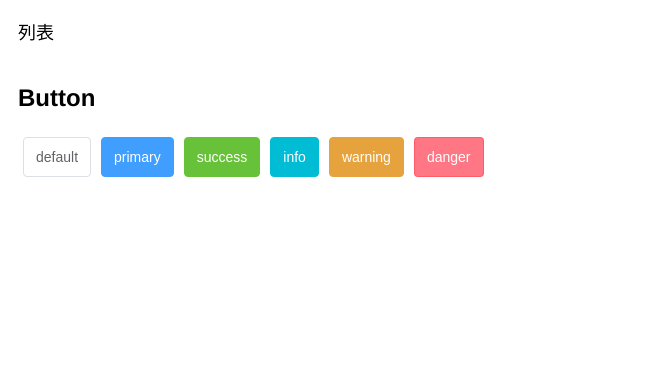
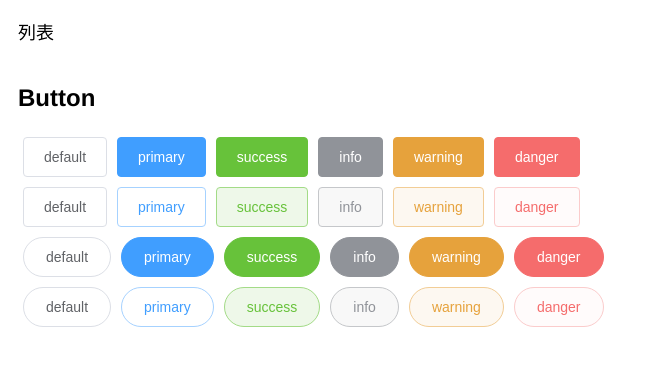
Before and after one commit to hlerenow/L-UI-REACT, a React app: page / in a window 1280 px wide. Shown: the top 366 px of the page, without its empty margins (0-649 px from the left). Built offline with nearby package versions, Linux system fonts and the light colour scheme.

Commit message:
feat: add button plain and round style

```diff
--- a/package.json
+++ b/package.json
@@ -16,6 +16,7 @@
   "devDependencies": {
     "@babel/core": "^7.10.5",
     "@babel/preset-env": "^7.10.4",
+    "@types/classnames": "^2.2.10",
     "@types/jest": "^26.0.4",
     "@types/node": "^14.0.23",
     "@types/react": "^16.9.43",
--- a/shim.d.ts
+++ b/shim.d.ts
@@ -1,4 +1,4 @@
-declare module "*.md" {
+declare module '*.md' {
   const content: any;
   export default content;
 }
--- a/src/App.tsx
+++ b/src/App.tsx
@@ -5,7 +5,8 @@ function importAll(r: any) {
   return r.keys().map(r);
 }
 
-let conponents = importAll(require.context('./components', true, /.*demo\.[jt]sx/));
+let conponents = importAll(require.context('./components', true, /.*demo\/index.[jt]sx/));
+console.log('conponents', conponents);
 
 conponents = conponents.map((con:any, index: number) => ({
   Con: con.default,
--- a/src/components/Button/demo.tsx
+++ /dev/null
@@ -1,29 +0,0 @@
-import * as React from 'react';
-import Button from './index';
-
-type StateType = {
-  types: string[]
-}
-
-class ButtonDemo extends React.Component<any, StateType> {
-  constructor(props: any) {
-    super(props);
-    this.state = {
-      types: ['default', 'primary', 'success', 'info', 'warning', 'danger'],
-    };
-  }
-
-  render() {
-    const { types } = this.state;
-    return (
-      <div>
-        <h2>Button</h2>
-        {
-          types.map((type) => (<div style={{ padding: '5px', float: 'left' }} key={type}><Button type={type}>{type}</Button></div>))
-        }
-      </div>
-    );
-  }
-}
-
-export default ButtonDemo;
--- /dev/null
+++ b/src/components/Button/demo/index.scss
@@ -0,0 +1,6 @@
+.item-box {
+  display: flex;
+  .item {
+    padding: 5px;
+  }
+}
--- /dev/null
+++ b/src/components/Button/demo/index.tsx
@@ -0,0 +1,55 @@
+import * as React from 'react';
+import Button from '../index';
+import './index.scss';
+
+type StateType = {
+  refs: any,
+  types?: string[]
+}
+
+class ButtonDemo extends React.Component<any, StateType> {
+  constructor(props: any) {
+    super(props);
+    this.state = {
+      refs: React.createRef(),
+      types: ['default', 'primary', 'success', 'info', 'warning', 'danger'],
+    };
+  }
+
+  onClick = () => {
+    alert('被点击');
+  }
+
+  render() {
+    const { onClick } = this;
+    const { refs, types } = this.state;
+    return (
+      <div>
+        <h2>Button</h2>
+        <div className="item-box">
+          {
+            types.map((type) => (<div className="item" key={type} onClick={onClick} ref={refs}><Button type={type}>{type}</Button></div>))
+          }
+        </div>
+        {/* plain */}
+        <div className="item-box">
+          {
+            types.map((type) => (<div className="item" key={type} onClick={onClick} ref={refs}><Button plain type={type}>{type}</Button></div>))
+          }
+        </div>
+        <div className="item-box">
+          {
+            types.map((type) => (<div className="item" key={type} onClick={onClick} ref={refs}><Button round type={type}>{type}</Button></div>))
+          }
+        </div>
+        <div className="item-box">
+          {
+            types.map((type) => (<div className="item" key={type} onClick={onClick} ref={refs}><Button round plain type={type}>{type}</Button></div>))
+          }
+        </div>
+      </div>
+    );
+  }
+}
+
+export default ButtonDemo;
--- a/src/components/Button/index.scss
+++ b/src/components/Button/index.scss
@@ -8,45 +8,82 @@
     background-color: lighten($backgroundColor, 10%);
     border-color: lighten($borderColor, 10%);
   }
+
+  &.is-round {
+    border-radius: 20px;
+    padding: $buttonPaddingY  $buttonPaddingX + 2px;
+  }
+}
+
+@mixin button-plain($color, $backgroundColor, $borderColor, $lighten) {
+  &.is-plain {
+    border-color:lighten($borderColor, 20%);
+    background-color: lighten($backgroundColor, $lighten);
+    color: $backgroundColor;
+
+    &:hover {
+      background-color: $borderColor;
+      color: $color;
+      border-color: $borderColor;
+    }
+  }
 }
 
 @include b(button) {
-  color: $fontColor;
+  color: $buttonDefaultColor;
   box-sizing: border-box;
-  padding: $buttonPaddingY  $buttonPaddingY;
-  border: $borderSize solid $borderColor;
+  padding: $buttonPaddingY  $buttonPaddingX;
+  border: $borderSize solid $buttonDefaultBorderColor;
   border-radius: $borderRadius;
-  background-color: white;
+  background-color: $buttonDefaultBgColor;
   cursor: pointer;
   outline: none;
   font-size: 14px;
   line-height: 1;
 
+
   @include m(default) {
-
     &:hover {
       background-color: lighten($primaryColor, 35%);
       color: lighten($primaryColor, 10%);
       border-color: lighten($primaryColor, 25%);
     }
 
+    &.is-round {
+      border-radius: 20px;
+      padding: $buttonPaddingY  $buttonPaddingX + 2px;
+    }
+
+    &.is-plain {
+      &:hover {
+        border-color: $primaryColor;
+        color: $primaryColor;
+        background-color: $buttonDefaultBgColor;
+      }
+    }
   }
 
   @include m(primary) {
     @include button-variant($buttonPrimaryColor, $buttonPrimaryBgColor ,$buttonPrimaryBorderColor);
+    @include button-plain($buttonPrimaryColor, $buttonPrimaryBgColor ,$buttonPrimaryBorderColor, 45%);
   }
 
   @include m(success) {
     @include button-variant($buttonSuccessColor, $buttonSuccessBgColor ,$buttonSuccessBorderColor);
+    @include button-plain($buttonSuccessColor, $buttonSuccessBgColor ,$buttonSuccessBorderColor, 45%);
   }
 
   @include m(warning) {
     @include button-variant($buttonWarnColor, $buttonWarnBgColor ,$buttonWarnBorderColor);
+    @include button-plain($buttonWarnColor, $buttonWarnBgColor ,$buttonWarnBorderColor, 40%);
   }
   @include m(danger) {
     @include button-variant($buttonDangerColor, $buttonDangerBgColor ,$buttonDangerBorderColor);
+    @include button-plain($buttonDangerColor, $buttonDangerBgColor ,$buttonDangerBorderColor, 30%);
   }
   @include m(info) {
     @include button-variant($buttonInfoColor, $buttonInfoBgColor ,$buttonInfoBorderColor);
+    @include button-plain($buttonInfoColor, $buttonInfoBgColor ,$buttonInfoBorderColor, 39%);
   }
+
 }
--- a/src/components/Button/index.tsx
+++ b/src/components/Button/index.tsx
@@ -1,18 +1,45 @@
 /* eslint-disable no-unused-vars */
 import * as React from 'react';
+import classnames from 'classnames';
 import './index.scss';
 
 export interface BaseButtonProps {
   onClick?: React.MouseEventHandler<HTMLElement>;
-  type?: string;
+  type: 'default' | 'primary' | 'success' | 'info' | 'warning' | 'danger'
+  nativeType: 'button' | 'submit' | 'reset',
+  autofocus: boolean,
+  className: string,
+  disabled: boolean,
+  round: boolean,
+  plain: boolean,
   [key: string]: any;
 }
 
 const Button = React.forwardRef((props: BaseButtonProps, ref: any) => {
-  let { children, type } = props;
-  type = type || 'default';
-  children = children || '';
-  return <button type="button" className={`l-button l-button--${type}`} ref={ref}>{children}</button>;
+  const {
+    children, type, onClick, nativeType, className, round, plain,
+  } = props;
+  return (
+    <button
+      type={nativeType}
+      className={classnames(['l-button', `l-button--${type}`, { 'is-round': round, 'is-plain': plain }, className])}
+      ref={ref}
+      onClick={onClick}
+    >
+      {children}
+    </button>
+  );
 });
 
+Button.defaultProps = {
+  type: 'default',
+  nativeType: 'button',
+  autofocus: false,
+  disabled: false,
+  round: false,
+  plain: false,
+  className: '',
+  onClick() {},
+};
+
 export default Button;
--- a/src/styles/variables.scss
+++ b/src/styles/variables.scss
@@ -15,6 +15,10 @@ $borderColor: #dcdfe6;
 $buttonPaddingX: 20px;
 $buttonPaddingY: 12px;
 
+$buttonDefaultBgColor: white;
+$buttonDefaultBorderColor: $borderColor;
+$buttonDefaultColor: $fontColor;
+
 $buttonPrimaryBgColor: $primaryColor;
 $buttonPrimaryBorderColor: $primaryColor;
 $buttonPrimaryColor: white;
@@ -23,14 +27,14 @@ $buttonSuccessBgColor: #67c23a;
 $buttonSuccessBorderColor: #67c23a;
 $buttonSuccessColor: white;
 
-$buttonInfoBgColor:#00BCD4 ;
-$buttonInfoBorderColor: #00BCD4;
+$buttonInfoBgColor:#909399 ;
+$buttonInfoBorderColor: #909399;
 $buttonInfoColor: white;
 
 $buttonWarnBgColor:#e6a23c;
 $buttonWarnBorderColor: #e6a23c;
 $buttonWarnColor: white;
 
-$buttonDangerBgColor:#f56c;
-$buttonDangerBorderColor: #f56c;
+$buttonDangerBgColor:#f56c6c;
+$buttonDangerBorderColor: #f56c6c;
 $buttonDangerColor: white;
```
Also changed, not shown: .eslintrc.js, 1 other file (tests, documents, lock files or other folders).
